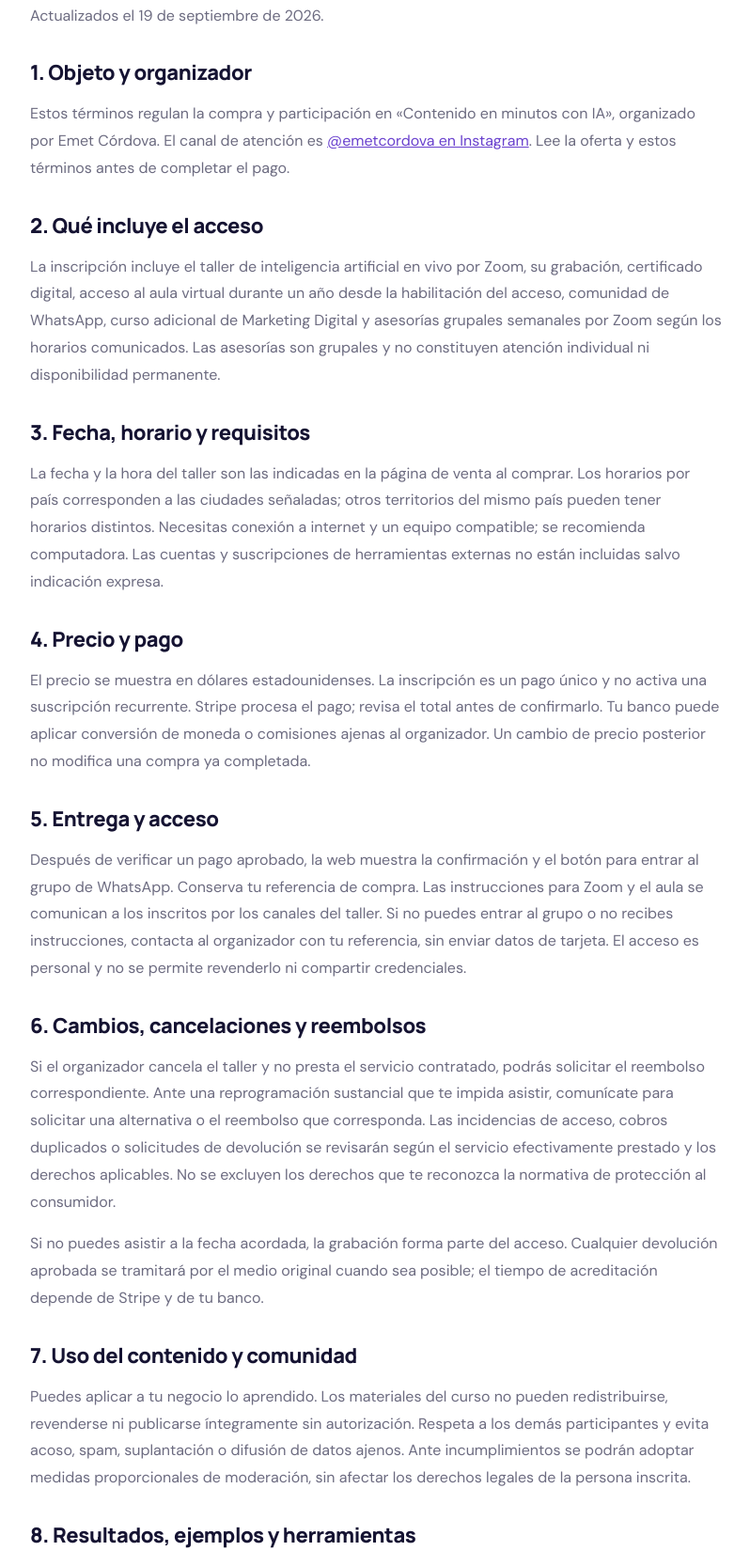
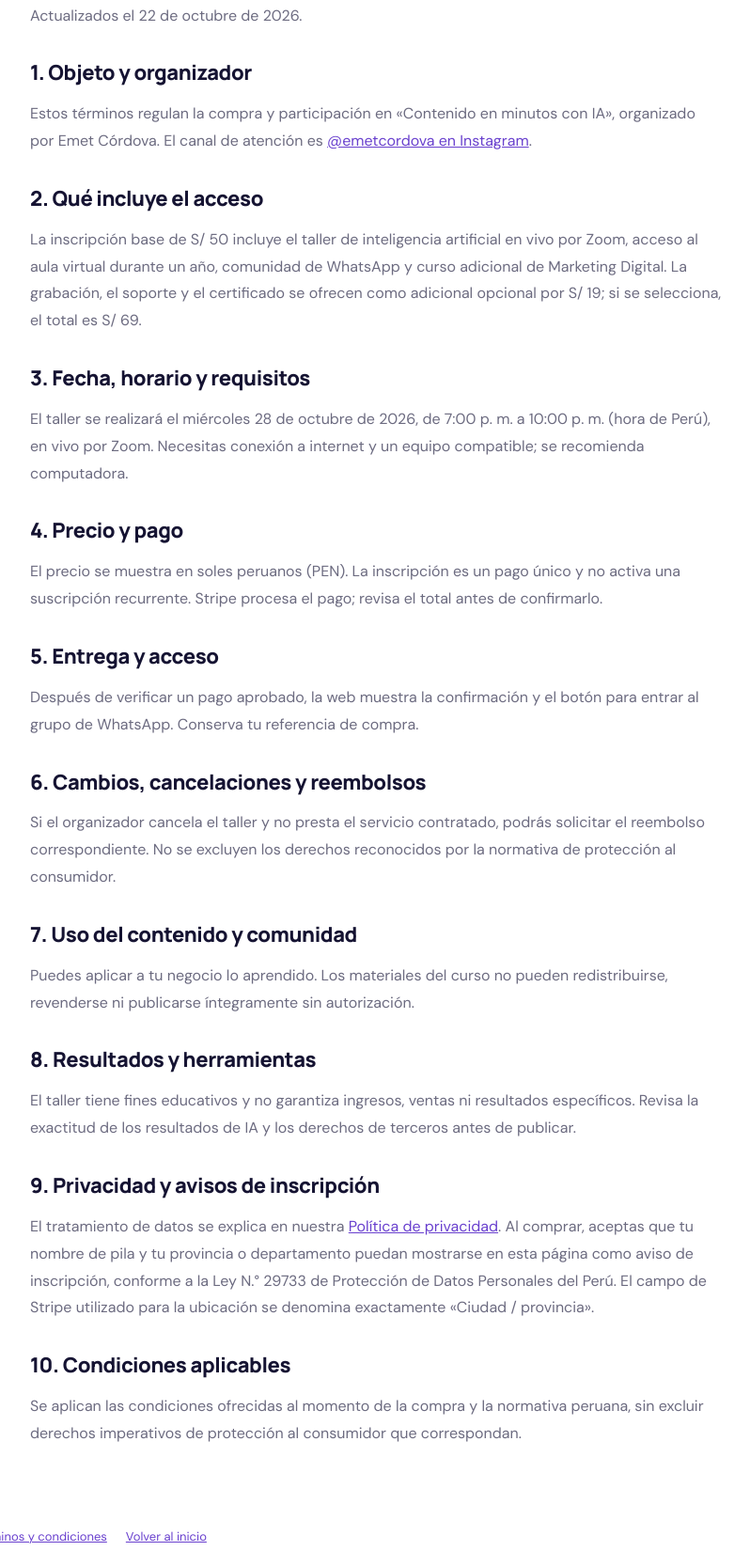
Before and after one commit to emetcordova/factoria, a website: page public/terminos.html in a window 1280 px wide. Shown: the part 269-1919 px from the top of the page at 94% size, without its empty margins (240-1038 px from the left). Drawn offline with Linux system fonts and the light colour scheme.

Commit message:
legal: update terms for PEN pricing and real signup notices

```diff
--- a/public/terminos.html
+++ b/public/terminos.html
@@ -1,11 +1,11 @@
-<!doctype html><html lang="es"><head><meta charset="utf-8"><meta name="viewport" content="width=device-width,initial-scale=1"><title>Términos y condiciones | Emet Córdova</title><link rel="icon" href="/favicon-emet.jpg" type="image/jpeg"><link rel="stylesheet" href="/styles.css"></head><body><header class="header wrap"><a class="brand" href="/"><img class="brand-logo" src="/assets/emet-logo.png" alt="Emet Córdova"></a><a href="/">← Volver al taller</a></header><main class="legal-page wrap"><p class="eyebrow pink">INFORMACIÓN DE TU INSCRIPCIÓN</p><h1>Términos y condiciones</h1><p class="muted">Actualizados el 19 de septiembre de 2026.</p>
-<h2>1. Objeto y organizador</h2><p>Estos términos regulan la compra y participación en «Contenido en minutos con IA», organizado por Emet Córdova. El canal de atención es <a href="https://www.instagram.com/emetcordova/" target="_blank" rel="noopener noreferrer">@emetcordova en Instagram</a>. Lee la oferta y estos términos antes de completar el pago.</p>
-<h2>2. Qué incluye el acceso</h2><p>La inscripción incluye el taller de inteligencia artificial en vivo por Zoom, su grabación, certificado digital, acceso al aula virtual durante un año desde la habilitación del acceso, comunidad de WhatsApp, curso adicional de Marketing Digital y asesorías grupales semanales por Zoom según los horarios comunicados. Las asesorías son grupales y no constituyen atención individual ni disponibilidad permanente.</p>
-<h2>3. Fecha, horario y requisitos</h2><p>La fecha y la hora del taller son las indicadas en la página de venta al comprar. Los horarios por país corresponden a las ciudades señaladas; otros territorios del mismo país pueden tener horarios distintos. Necesitas conexión a internet y un equipo compatible; se recomienda computadora. Las cuentas y suscripciones de herramientas externas no están incluidas salvo indicación expresa.</p>
-<h2>4. Precio y pago</h2><p>El precio se muestra en dólares estadounidenses. La inscripción es un pago único y no activa una suscripción recurrente. Stripe procesa el pago; revisa el total antes de confirmarlo. Tu banco puede aplicar conversión de moneda o comisiones ajenas al organizador. Un cambio de precio posterior no modifica una compra ya completada.</p>
-<h2>5. Entrega y acceso</h2><p>Después de verificar un pago aprobado, la web muestra la confirmación y el botón para entrar al grupo de WhatsApp. Conserva tu referencia de compra. Las instrucciones para Zoom y el aula se comunican a los inscritos por los canales del taller. Si no puedes entrar al grupo o no recibes instrucciones, contacta al organizador con tu referencia, sin enviar datos de tarjeta. El acceso es personal y no se permite revenderlo ni compartir credenciales.</p>
-<h2>6. Cambios, cancelaciones y reembolsos</h2><p>Si el organizador cancela el taller y no presta el servicio contratado, podrás solicitar el reembolso correspondiente. Ante una reprogramación sustancial que te impida asistir, comunícate para solicitar una alternativa o el reembolso que corresponda. Las incidencias de acceso, cobros duplicados o solicitudes de devolución se revisarán según el servicio efectivamente prestado y los derechos aplicables. No se excluyen los derechos que te reconozca la normativa de protección al consumidor.</p><p>Si no puedes asistir a la fecha acordada, la grabación forma parte del acceso. Cualquier devolución aprobada se tramitará por el medio original cuando sea posible; el tiempo de acreditación depende de Stripe y de tu banco.</p>
-<h2>7. Uso del contenido y comunidad</h2><p>Puedes aplicar a tu negocio lo aprendido. Los materiales del curso no pueden redistribuirse, revenderse ni publicarse íntegramente sin autorización. Respeta a los demás participantes y evita acoso, spam, suplantación o difusión de datos ajenos. Ante incumplimientos se podrán adoptar medidas proporcionales de moderación, sin afectar los derechos legales de la persona inscrita.</p>
-<h2>8. Resultados, ejemplos y herramientas</h2><p>El taller tiene fines educativos y no garantiza ingresos, ventas ni resultados específicos. La calidad y rapidez de creación dependen de la práctica, el contenido y las herramientas utilizadas. Revisa la exactitud de los resultados de IA, los permisos de imagen y los derechos de terceros antes de publicar. Las piezas de la galería son ejemplos creativos; el video repetido en la sección de demostración sirve para probar el reproductor y no representa nueve trabajos distintos.</p>
-<h2>9. Certificado, privacidad y atención</h2><p>El certificado acredita la participación o finalización según las condiciones comunicadas; no equivale a un título profesional ni a una acreditación universitaria. El tratamiento de datos se explica en nuestra <a href="/privacidad.html">Política de privacidad</a>. Para consultas o reclamos, utiliza el canal indicado en el apartado 1. Estos términos no restringen tu derecho a acudir a las autoridades competentes.</p>
-<h2>10. Condiciones aplicables</h2><p>Se aplican las condiciones ofrecidas al momento de la compra y la normativa peruana, sin excluir derechos imperativos de protección al consumidor que correspondan. Las actualizaciones de esta página no reducirán retroactivamente los beneficios de una inscripción ya pagada.</p></main><footer class="legal-footer wrap"><a href="/privacidad.html">Política de privacidad</a><a href="/terminos.html">Términos y condiciones</a><a href="/">Volver al inicio</a></footer></body></html>
+<!doctype html><html lang="es"><head><meta charset="utf-8"><meta name="viewport" content="width=device-width,initial-scale=1"><title>Términos y condiciones | Emet Córdova</title><link rel="icon" href="/favicon-emet.jpg" type="image/jpeg"><link rel="stylesheet" href="/styles.css"></head><body><header class="header wrap"><a class="brand" href="/"><img class="brand-logo" src="/assets/emet-logo.png" alt="Emet Córdova"></a><a href="/">← Volver al taller</a></header><main class="legal-page wrap"><p class="eyebrow pink">INFORMACIÓN DE TU INSCRIPCIÓN</p><h1>Términos y condiciones</h1><p class="muted">Actualizados el 22 de octubre de 2026.</p>
+<h2>1. Objeto y organizador</h2><p>Estos términos regulan la compra y participación en «Contenido en minutos con IA», organizado por Emet Córdova. El canal de atención es <a href="https://www.instagram.com/emetcordova/" target="_blank" rel="noopener noreferrer">@emetcordova en Instagram</a>.</p>
+<h2>2. Qué incluye el acceso</h2><p>La inscripción base de S/ 50 incluye el taller de inteligencia artificial en vivo por Zoom, acceso al aula virtual durante un año, comunidad de WhatsApp y curso adicional de Marketing Digital. La grabación, el soporte y el certificado se ofrecen como adicional opcional por S/ 19; si se selecciona, el total es S/ 69.</p>
+<h2>3. Fecha, horario y requisitos</h2><p>El taller se realizará el miércoles 28 de octubre de 2026, de 7:00 p. m. a 10:00 p. m. (hora de Perú), en vivo por Zoom. Necesitas conexión a internet y un equipo compatible; se recomienda computadora.</p>
+<h2>4. Precio y pago</h2><p>El precio se muestra en soles peruanos (PEN). La inscripción es un pago único y no activa una suscripción recurrente. Stripe procesa el pago; revisa el total antes de confirmarlo.</p>
+<h2>5. Entrega y acceso</h2><p>Después de verificar un pago aprobado, la web muestra la confirmación y el botón para entrar al grupo de WhatsApp. Conserva tu referencia de compra.</p>
+<h2>6. Cambios, cancelaciones y reembolsos</h2><p>Si el organizador cancela el taller y no presta el servicio contratado, podrás solicitar el reembolso correspondiente. No se excluyen los derechos reconocidos por la normativa de protección al consumidor.</p>
+<h2>7. Uso del contenido y comunidad</h2><p>Puedes aplicar a tu negocio lo aprendido. Los materiales del curso no pueden redistribuirse, revenderse ni publicarse íntegramente sin autorización.</p>
+<h2>8. Resultados y herramientas</h2><p>El taller tiene fines educativos y no garantiza ingresos, ventas ni resultados específicos. Revisa la exactitud de los resultados de IA y los derechos de terceros antes de publicar.</p>
+<h2>9. Privacidad y avisos de inscripción</h2><p>El tratamiento de datos se explica en nuestra <a href="/privacidad.html">Política de privacidad</a>. Al comprar, aceptas que tu nombre de pila y tu provincia o departamento puedan mostrarse en esta página como aviso de inscripción, conforme a la Ley N.° 29733 de Protección de Datos Personales del Perú. El campo de Stripe utilizado para la ubicación se denomina exactamente «Ciudad / provincia».</p>
+<h2>10. Condiciones aplicables</h2><p>Se aplican las condiciones ofrecidas al momento de la compra y la normativa peruana, sin excluir derechos imperativos de protección al consumidor que correspondan.</p></main><footer class="legal-footer wrap"><a href="/privacidad.html">Política de privacidad</a><a href="/terminos.html">Términos y condiciones</a><a href="/">Volver al inicio</a></footer></body></html>
```
